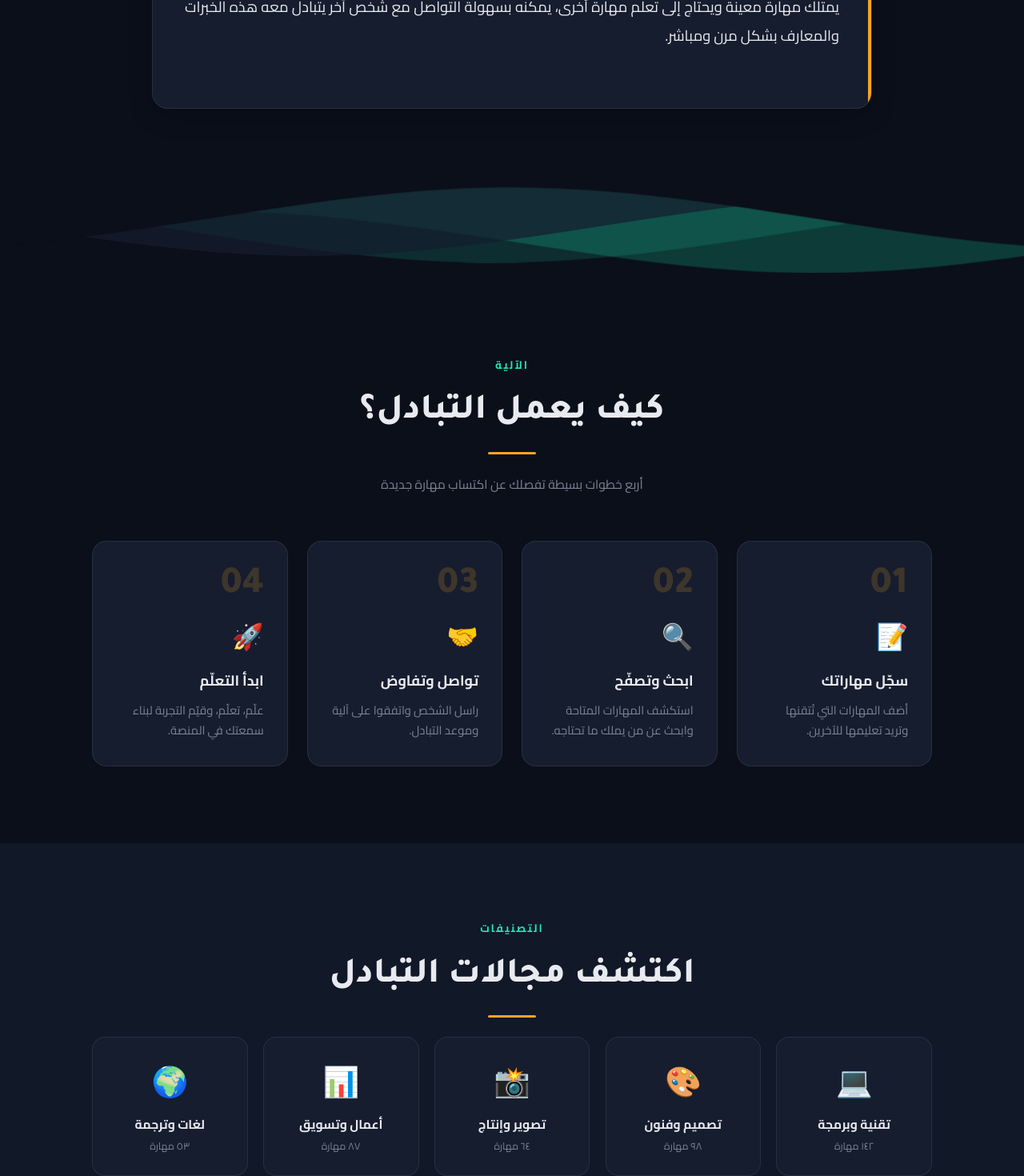
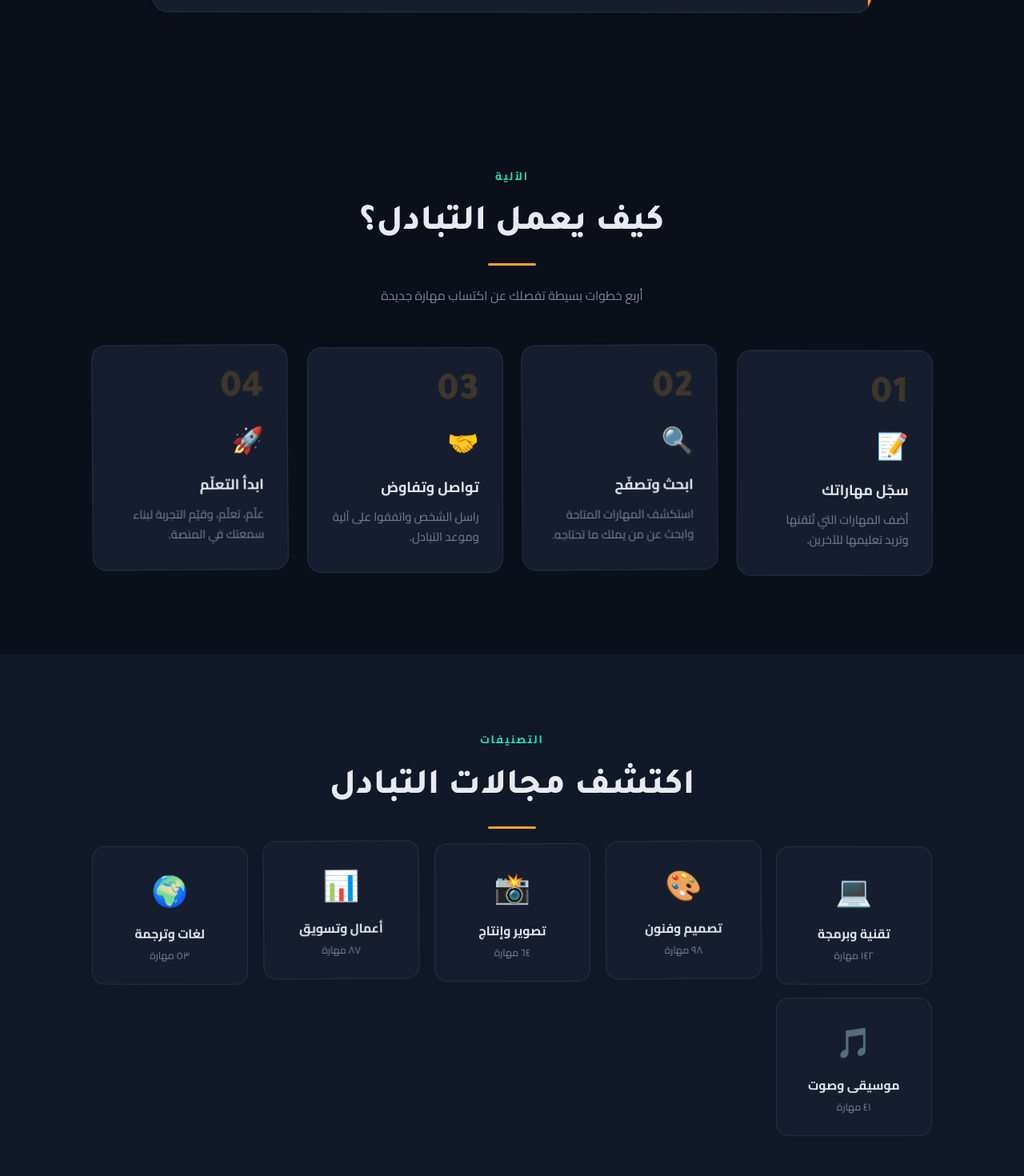
Before and after one commit to esraa123-cloud/Esraa, a React (Vite) app: page / in a window 1280 px wide. Shown: the part 1330-2800 px from the top of the page at 80% size. Built offline with nearby package versions, Linux system fonts and the light colour scheme.

Commit message:
Replace SVG dividers with dynamic floating floating-card wave animation

```diff
--- a/src/index.css
+++ b/src/index.css
@@ -1597,58 +1597,55 @@ input::placeholder {
   }
 }
 
-/* Animated Fluid Wave Dividers */
-.wave-container {
-  width: 100%;
-  overflow: hidden;
-  line-height: 0;
-  margin: 0;
-  position: relative;
-  z-index: 5;
-  pointer-events: none;
-}
-
-.wave-container.wave-flip {
-  transform: rotate(180deg);
-}
-
-.waves {
-  position: relative;
-  width: 100%;
-  height: 120px;
-  min-height: 70px;
-  max-height: 150px;
-  margin-bottom: -2px;
-}
-
-.parallax > use {
-  animation: move-wave 20s cubic-bezier(.55,.5,.45,.5) infinite;
-}
-.parallax > use:nth-child(1) {
-  animation-delay: -2s;
-  animation-duration: 6s;
-}
-.parallax > use:nth-child(2) {
-  animation-delay: -3s;
-  animation-duration: 9s;
-}
-.parallax > use:nth-child(3) {
-  animation-delay: -4s;
-  animation-duration: 12s;
-}
-.parallax > use:nth-child(4) {
-  animation-delay: -5s;
-  animation-duration: 16s;
-}
-
-@keyframes move-wave {
-  0% {
-    transform: translate3d(-90px, 0, 0);
+/* Card Wave & Floating Movement Animations */
+@keyframes cardFloatWave1 {
+  0%, 100% {
+    transform: translateY(0px) rotate(0deg);
   }
   50% {
-    transform: translate3d(85px, 0, 0);
-  }
-  100% {
-    transform: translate3d(-90px, 0, 0);
-  }
-}
+    transform: translateY(-12px) rotate(0.4deg);
+  }
+}
+
+@keyframes cardFloatWave2 {
+  0%, 100% {
+    transform: translateY(-10px) rotate(-0.4deg);
+  }
+  50% {
+    transform: translateY(4px) rotate(0deg);
+  }
+}
+
+@keyframes cardFloatWave3 {
+  0%, 100% {
+    transform: translateY(4px) rotate(0.4deg);
+  }
+  50% {
+    transform: translateY(-14px) rotate(-0.4deg);
+  }
+}
+
+/* Floating Card Base */
+.floating-card, .step-card, .cat-card, .skill-card, .about-box {
+  animation: cardFloatWave1 5.5s ease-in-out infinite;
+  transition: transform 0.4s cubic-bezier(0.175, 0.885, 0.32, 1.275), box-shadow 0.4s ease, border-color 0.4s ease !important;
+}
+
+/* Stagger Floating Waves for items in grid */
+.steps-grid > *:nth-child(2n), .cats-grid > *:nth-child(2n), .skills-grid > *:nth-child(2n) {
+  animation: cardFloatWave2 6.5s ease-in-out infinite;
+  animation-delay: 0.4s;
+}
+
+.steps-grid > *:nth-child(3n), .cats-grid > *:nth-child(3n), .skills-grid > *:nth-child(3n) {
+  animation: cardFloatWave3 7.5s ease-in-out infinite;
+  animation-delay: 0.8s;
+}
+
+/* Interactive Hover Movement & Glow */
+.floating-card:hover, .step-card:hover, .cat-card:hover, .skill-card:hover, .about-box:hover {
+  animation-play-state: paused !important;
+  transform: translateY(-15px) scale(1.03) !important;
+  box-shadow: 0 20px 40px rgba(245, 166, 35, 0.25), 0 0 25px rgba(29, 233, 182, 0.2) !important;
+  border-color: var(--accent) !important;
+}
--- a/src/pages/HomePage.jsx
+++ b/src/pages/HomePage.jsx
@@ -3,32 +3,6 @@ import { useSwap } from '../context/SwapContext';
 import { TEAM_MEMBERS } from '../data/initialData';
 import { SwapModal } from '../components/skills/SwapModal';
 import { ArrowLeft, Sparkles, Users, Award, BookOpen, Star } from 'lucide-react';
-
-const WaveDivider = ({ flip = false, glowColor = 'rgba(245, 166, 35, 0.18)' }) => (
-  <div className={`wave-container ${flip ? 'wave-flip' : ''}`}>
-    <svg
-      className="waves"
-      xmlns="http://www.w3.org/2000/svg"
-      xmlnsXlink="http://www.w3.org/1999/xlink"
-      viewBox="0 24 150 28"
-      preserveAspectRatio="none"
-      shapeRendering="auto"
-    >
-      <defs>
-        <path
-          id="gentle-wave"
-          d="M-160 44c30 0 58-18 88-18s 58 18 88 18 58-18 88-18 58 18 88 18v44h-352z"
-        />
-      </defs>
-      <g className="parallax">
-        <use xlinkHref="#gentle-wave" x="48" y="0" fill={glowColor} />
-        <use xlinkHref="#gentle-wave" x="48" y="3" fill="rgba(29, 233, 182, 0.14)" />
-        <use xlinkHref="#gentle-wave" x="48" y="5" fill="rgba(22, 29, 46, 0.7)" />
-        <use xlinkHref="#gentle-wave" x="48" y="7" fill="var(--bg)" />
-      </g>
-    </svg>
-  </div>
-);
 
 export const HomePage = ({ setActiveTab }) => {
   const { skills } = useSwap();
@@ -67,12 +41,8 @@ export const HomePage = ({ setActiveTab }) => {
               تصفح المهارات 🔍
             </button>
           </div>
-
         </div>
       </section>
-
-      {/* Animated Wave Transition */}
-      <WaveDivider glowColor="rgba(245, 166, 35, 0.25)" />
 
       {/* About Platform & Codex_Nova Team */}
       <section className="section" id="aboutSection">
@@ -81,7 +51,7 @@ export const HomePage = ({ setActiveTab }) => {
         <div className="divider"></div>
         <p className="section-sub">تعرّف على الرؤية التي تقود منصتنا والفريق المطور لها</p>
 
-        <div className="about-box">
+        <div className="about-box floating-card">
           <p className="about-text">
             منصة مهارة هي منصة تعليمية تبادلية تهدف إلى تعزيز التعلم التبادلي والتكافلي؛
             بحيث إذا كان هناك شخص يمتلك مهارة معينة ويحتاج إلى تعلم مهارة أخرى،
@@ -89,9 +59,6 @@ export const HomePage = ({ setActiveTab }) => {
           </p>
         </div>
       </section>
-
-      {/* Animated Wave Transition */}
-      <WaveDivider flip={true} glowColor="rgba(29, 233, 182, 0.2)" />
 
       {/* How it works */}
       <section className="section" id="how">
@@ -101,25 +68,25 @@ export const HomePage = ({ setActiveTab }) => {
         <p className="section-sub">أربع خطوات بسيطة تفصلك عن اكتساب مهارة جديدة</p>
 
         <div className="steps-grid">
-          <div className="step-card">
+          <div className="step-card floating-card">
             <div className="step-num">01</div>
             <div className="step-icon">📝</div>
             <div className="step-title">سجّل مهاراتك</div>
             <div className="step-desc">أضف المهارات التي تُتقنها وتريد تعليمها للآخرين.</div>
           </div>
-          <div className="step-card">
+          <div className="step-card floating-card">
             <div className="step-num">02</div>
             <div className="step-icon">🔍</div>
             <div className="step-title">ابحث وتصفّح</div>
             <div className="step-desc">استكشف المهارات المتاحة وابحث عن من يملك ما تحتاجه.</div>
           </div>
-          <div className="step-card">
+          <div className="step-card floating-card">
             <div className="step-num">03</div>
             <div className="step-icon">🤝</div>
             <div className="step-title">تواصل وتفاوض</div>
             <div className="step-desc">راسل الشخص واتفقوا على آلية وموعد التبادل.</div>
           </div>
-          <div className="step-card">
+          <div className="step-card floating-card">
             <div className="step-num">04</div>
             <div className="step-icon">🚀</div>
             <div className="step-title">ابدأ التعلّم</div>
@@ -134,41 +101,38 @@ export const HomePage = ({ setActiveTab }) => {
         <h2 className="section-title">اكتشف مجالات التبادل</h2>
         <div className="divider"></div>
         <div className="cats-grid">
-          <div className="cat-card" onClick={() => setActiveTab('skills')}>
+          <div className="cat-card floating-card" onClick={() => setActiveTab('skills')}>
             <div className="cat-icon">💻</div>
             <div className="cat-name">تقنية وبرمجة</div>
             <div className="cat-count">١٤٢ مهارة</div>
           </div>
-          <div className="cat-card" onClick={() => setActiveTab('skills')}>
+          <div className="cat-card floating-card" onClick={() => setActiveTab('skills')}>
             <div className="cat-icon">🎨</div>
             <div className="cat-name">تصميم وفنون</div>
             <div className="cat-count">٩٨ مهارة</div>
           </div>
-          <div className="cat-card" onClick={() => setActiveTab('skills')}>
+          <div className="cat-card floating-card" onClick={() => setActiveTab('skills')}>
             <div className="cat-icon">📸</div>
             <div className="cat-name">تصوير وإنتاج</div>
             <div className="cat-count">٦٤ مهارة</div>
           </div>
-          <div className="cat-card" onClick={() => setActiveTab('skills')}>
+          <div className="cat-card floating-card" onClick={() => setActiveTab('skills')}>
             <div className="cat-icon">📊</div>
             <div className="cat-name">أعمال وتسويق</div>
             <div className="cat-count">٨٧ مهارة</div>
           </div>
-          <div className="cat-card" onClick={() => setActiveTab('skills')}>
+          <div className="cat-card floating-card" onClick={() => setActiveTab('skills')}>
             <div className="cat-icon">🌍</div>
             <div className="cat-name">لغات وترجمة</div>
             <div className="cat-count">٥٣ مهارة</div>
           </div>
-          <div className="cat-card" onClick={() => setActiveTab('skills')}>
+          <div className="cat-card floating-card" onClick={() => setActiveTab('skills')}>
             <div className="cat-icon">🎵</div>
             <div className="cat-name">موسيقى وصوت</div>
             <div className="cat-count">٤١ مهارة</div>
           </div>
         </div>
       </section>
-
-      {/* Animated Wave Transition */}
-      <WaveDivider glowColor="rgba(245, 166, 35, 0.2)" />
 
       {/* Featured Skills Section */}
       <section className="section">
@@ -177,7 +141,7 @@ export const HomePage = ({ setActiveTab }) => {
         <div className="divider"></div>
         <div className="skills-grid">
           {skills.slice(0, 3).map((skill) => (
-            <div key={skill.id} className="skill-card">
+            <div key={skill.id} className="skill-card floating-card">
               <div className="skill-card-top" style={{ background: skill.bg }}>
                 <span>{skill.icon}</span>
                 <div className="tag-exchange">تبادل</div>
```
